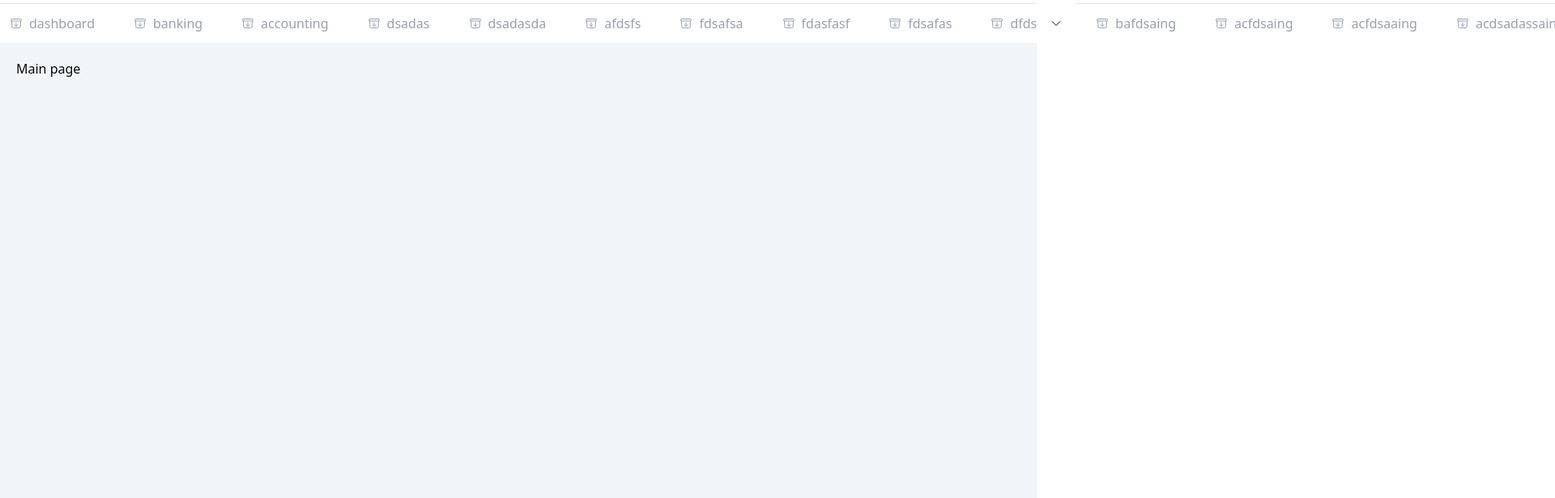
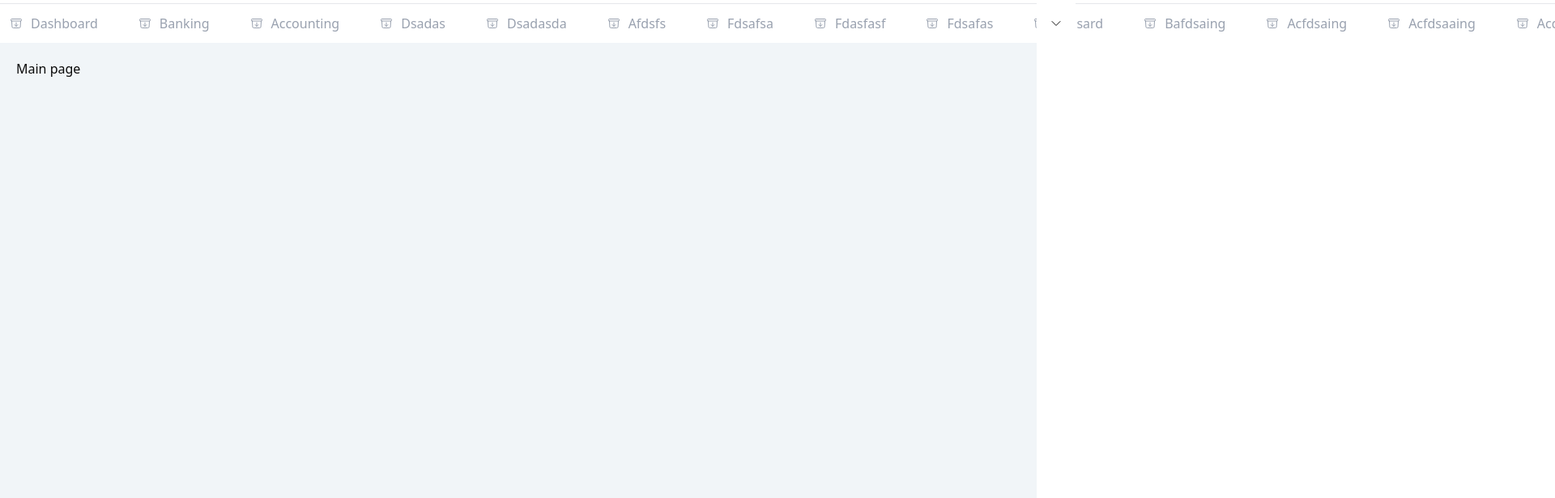
Before and after one commit to SkYfy1/tabs, a Next.js app: page / in a window 1280 px wide. Shown: the top 616 px of the page at 81% size, 1920 px wide, since content can reach past the window. Built offline with nearby package versions, Linux system fonts and the light colour scheme.

Commit message:
refactor(tab) - styles fix

```diff
--- a/components/Tab.tsx
+++ b/components/Tab.tsx
@@ -20,7 +20,7 @@ export const Tab = ({ tab, handlePin, className, handleDelete }: TabProps) => {
   return (
     <div
       className={cn(
-        "flex border-t items-center h-full w-fit max-w-44 after:content-[''] after:h-2 after:border-r-[0.5] after:translate-y-0.5 after:text-gray-200",
+        "flex border-t items-center h-full w-fit max-w-44 after:content-[''] after:h-4 after:border-r-[0.5] after:translate-y-0.5 after:text-gray-200",
         className
       )}
       style={{
@@ -36,7 +36,7 @@ export const Tab = ({ tab, handlePin, className, handleDelete }: TabProps) => {
           <Link
             href={tab.title}
             className={cn(
-              "my-3 border-gray-200 flex gap-2 items-center px-3",
+              "my-3 border-gray-200 flex gap-2.5 items-center px-3 capitalize",
               className
             )}
             draggable={false}
@@ -79,7 +79,7 @@ export const Tab = ({ tab, handlePin, className, handleDelete }: TabProps) => {
           </Link>
         </PopoverTrigger>
         <PopoverContent
-          className="text-[#99a1af] flex gap-2 w-fit text-sm cursor-pointer"
+          className="text-[#99a1af] flex gap-1 w-fit text-sm cursor-pointer p-2 rounded-sm shadow-sm"
           onClick={() => handlePin(tab.title)}
         >
           <Image src="/pin.svg" width={12} height={12} alt="pin" />
```
